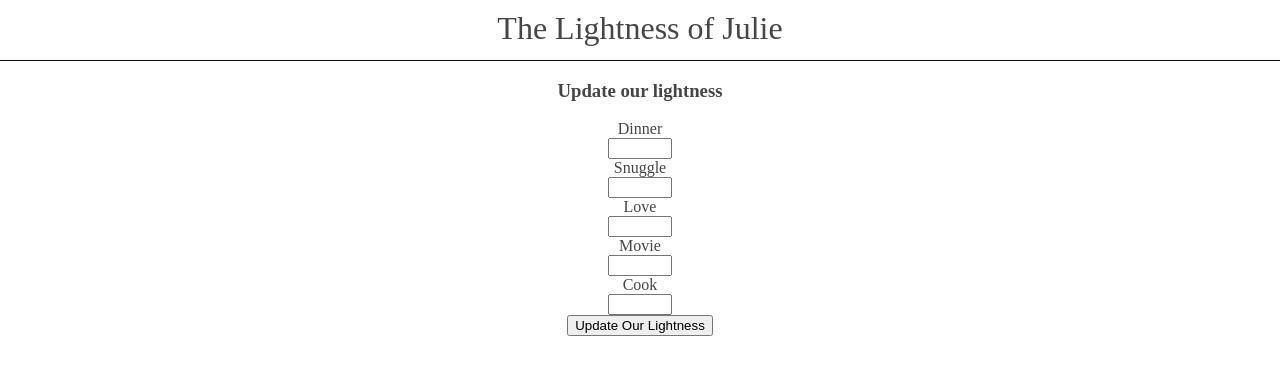
After one commit to rsbrinkman/thelightnessofjulie, a Flask app: template templates/update_lightness.html in a window 1280 px wide. The commit adds this page. Shown: the top 375 px of the page. Run offline with Flask 2, Linux system fonts and the light colour scheme; the template is opened without the code that fills it, so the values that code supplies are empty; some web fonts are replaced.

Commit message:
1.0 release

```diff
--- a/server.py
+++ b/server.py
@@ -65,7 +65,7 @@ def slide_change(bri):
   return render_template('index.html')
 
 def change_lights(state, bri=None):
-  settings = get_settings()
+  settings = db.read_settings()
   b = Bridge(settings['ip'])
   lights = b.get_light_objects('list')
   for light in lights:
@@ -99,20 +99,28 @@ def change_lights(state, bri=None):
         light.on = True
         light.brightness = bri
 
-
-def get_settings():
-
-  return db.read_settings()
-
+@app.route("/update_lightness", methods=['POST', 'GET'])
+@requires_auth
+def get_update_bri():
+  bri = 'hi'
+  data = request.form.to_dict()
+  db.write_settings(data)
+  settings = db.read_settings()
+  return render_template('update_lightness.html', settings=settings)
 
 @app.route("/settings", methods=['POST', 'GET'])
 @requires_auth
 def get_ip():
   # Get Bridge IP
   resp = requests.get('https://www.meethue.com/api/nupnp').content
-  result = json.loads(resp)
-  ip = result[0]['internalipaddress']
-  settings = db.read_settings()
+  resp = list(resp)
+  try:
+    result = json.loads(resp)
+    ip = result[0]['internalipaddress']
+    settings = db.read_settings()
+  except:
+    settings = 'no bridge'
+    ip = 'no bridge'
 
   return render_template('settings.html', ip=ip, settings=settings)
 
@@ -121,15 +129,21 @@ def get_ip():
 def set_ip():
   # Get Bridge IP
   resp = requests.get('https://www.meethue.com/api/nupnp').content
-  result = json.loads(resp)
-  ip = str(result[0]['internalipaddress'])
-  settings = db.read_settings()
-  updated = False
-  if ip != settings['ip']:
-    print 'here'
-    updated = True
-    db.write_settings('ip', ip)
-  return render_template('set_ip.html', ip=ip, settings=settings['ip'], updated=updated)
+  resp = list(resp)
+  try:
+    result = json.loads(resp)
+    ip = str(result[0]['internalipaddress'])
+    settings = db.read_settings()
+    settings_ip = settings['ip']
+    updated = False
+    if ip != settings['ip']:
+      updated = True
+      db.write_settings('ip', ip)
+  except:
+    settings_ip = 'no bridge'
+    ip = 'no bridge'
+    updated = False
+  return render_template('set_ip.html', ip=ip, settings=settings_ip, updated=updated)
 
 
 if __name__ == "__main__":
--- a/settings.csv
+++ b/settings.csv
@@ -1,2 +1,2 @@
 love,ip,dinner,movie,cook,snuggle
-20,192.168.10.115,100,30,150,50
+20,192.168.10.115,154,30,150,50
--- a/static/css/main.css
+++ b/static/css/main.css
@@ -1,6 +1,12 @@
 a:-webkit-any-link {
   text-decoration: none;
   color: #464646;
+}
+input[type=text] {
+  display: block;
+  border-radius: 3px;
+  height: 15px;
+  border: 1px solid lightgray;
 }
 input[type=range] {
    -webkit-appearance: none;
@@ -75,3 +81,15 @@ body {
 .center {
   margin: 0 auto;
 }
+.button {
+  border-radius: 3px;
+  background-color: #bfbfbf;
+  border: 1px solid #9c9b9b;
+  color: white;
+  padding: 5px 7px 5px 7px;
+  box-shadow: 1px 1px 1px rgba(191, 191, 191, 0.69);
+  cursor: pointer;
+}
+.button:hover {
+  background-color: #9c9b9b;
+}
--- a/templates/set_ip.html
+++ b/templates/set_ip.html
@@ -1,6 +1,8 @@
 {% if updated == True %}
 <h3>Your IP has been updated!</h3>
 <h6>Old IP was: {{settings}} and new IP is {{ip}}</h6>
+{% elif settings == 'no bridge' %}
+  <h3>No bridge found on network :(</h3>
 {% else %}
 <h3>IP doesn't need to be updated!</h3>
 {% endif %}
--- /dev/null
+++ b/templates/update_lightness.html
@@ -0,0 +1,15 @@
+{% include '_base.html' %}
+<h3>Update our lightness</h3>
+<form action="/update_lightness" method="POST">
+  <label for="dinner">Dinner</label><br>
+  <input type="number" name="dinner" min="1" max="254" value={{settings['dinner']}}><br>
+  <label for="snuggle">Snuggle</label><br>
+  <input type="number" name="snuggle" min="1" max="254" value={{settings['snuggle']}}><br>
+  <label for="love">Love</label><br>
+  <input type="number" name="love" min="1" max="254" value={{settings['love']}}><br>
+  <label for="movie">Movie</label><br>
+  <input type="number" name="movie" min="1" max="254" value={{settings['movie']}}><br>
+  <label for="cook">Cook</label><br>
+  <input type="number" name="cook" min="1" max="254" value={{settings['cook']}}><br>
+  <input type="submit" value="Update Our Lightness">
+</form>
```
Also changed, not shown: db.py (+4 -3 lines).
